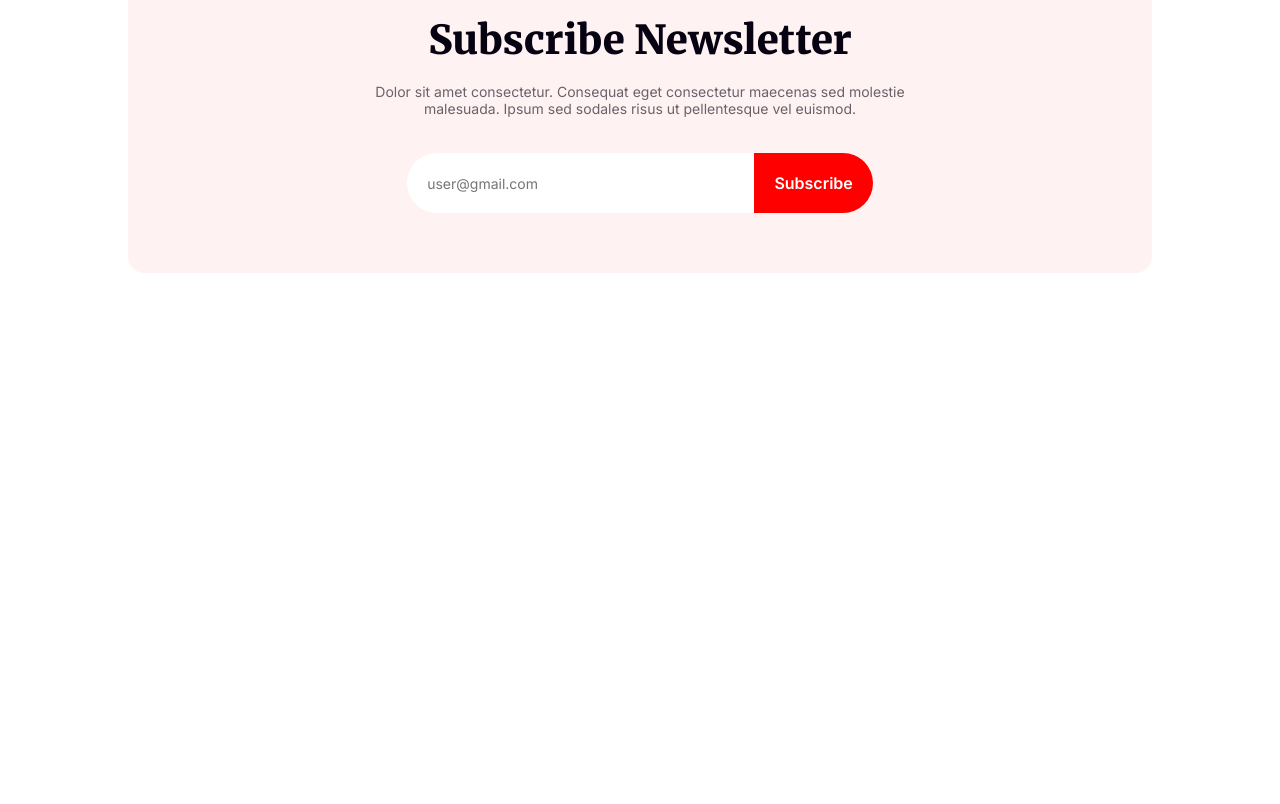
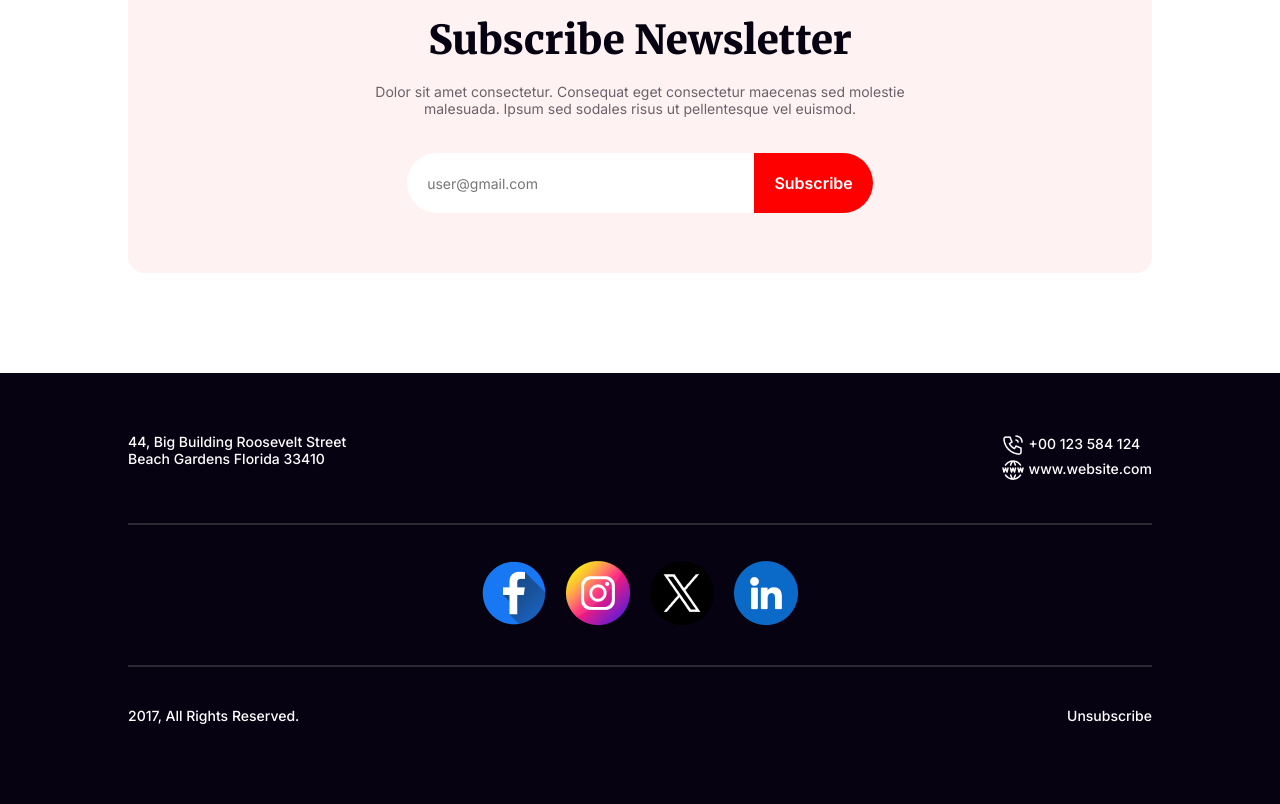
Before and after one commit to Reyad02/b9a1-new-year-new-misssion, a plain HTML site: page index.html in a window 1280 px wide. Shown: the part 4414-5218 px from the top of the page. Before the commit the page ends 4787 px from the top, so only its background shows below. Drawn offline with Linux system fonts and the light colour scheme.

Commit message:
footer part done

```diff
--- a/index.html
+++ b/index.html
@@ -68,6 +68,7 @@
             </div>
         </section>
 
+        <!-- holiday-offer -->
         <!-- <section class="holiday-offer content">
             <p class="holiday-offer-para">WHAT IS FUNCTIONAL</p>
             <h2 class="holiday-offer-heading"><span>Holidays</span> Sale 50%</h2>
@@ -118,11 +119,35 @@
                 <input type="submit" value="Subscribe">
             </div>
         </section>
-
-
     </main>
 
-    <footer>
+    <!-- footer part -->
+    <footer class="footer">
+        <div class="content foot">
+            <div class="first-footer-part">
+                <div class="first-footer-part-1" >
+                    <p>44, Big Building Roosevelt Street </p>
+                    <p>Beach Gardens Florida 33410</p>
+                </div>
+                <div class="first-footer-part-2" >
+                    <p><img src="resources/Call.png" alt=""> +00 123 584 124</p>
+                    <p><img src="resources/Website.png" alt=""> www.website.com</p>
+                </div>
+            </div>
+            <hr>
+            <div class="second-footer-part">
+                <a href="#"> <img src="resources/Facebook.png" alt=""></a>
+                <a href="#"><img src="resources/Instagram.png" alt=""></a>
+                <a href="#"><img src="resources/Twitter.png" alt=""></a>
+                <a href="#"><img src="resources/Linkedin.png" alt=""></a>
+
+            </div>
+            <hr>
+            <div class="third-footer-part">
+                <p>2017, All Rights Reserved.</p>
+                <p>Unsubscribe</p>
+            </div>
+        </div>
 
     </footer>
 </body>
--- a/styles/style.css
+++ b/styles/style.css
@@ -152,6 +152,7 @@
     font-size: 16px;
     font-weight: 700;
     text-transform: uppercase;
+    cursor: pointer;
 }
 
 /* comming-soon-offer part */
@@ -387,4 +388,52 @@ font-weight: 500;
     font-size: 16px;
     font-weight: 600;
     text-transform: capitalize;
+    cursor: pointer;
 }
+
+
+
+/* footer part */
+.foot {
+    margin: 0 auto;
+}
+
+
+.footer {
+    font-family: 'Inter', sans-serif;
+    font-size: 14px;
+    font-weight: 500;
+    background: #070211;
+}
+
+.first-footer-part {
+    display: flex;
+    justify-content: space-between;
+    padding: 60px 0 40px;
+    color: #FFF;
+}
+
+hr {
+    height: 2px;
+    background: rgba(255, 255, 255, 0.15);
+    border: none;
+}
+
+.second-footer-part {
+    display: flex;
+    justify-content: center;
+    gap: 20px;
+    margin: 36px 0;
+
+}
+
+.third-footer-part {
+    display: flex;
+    justify-content: space-between;
+    color: #FFF;
+    padding: 40px 0 80px;
+}
+
+.first-footer-part-2 p img {
+    vertical-align: middle;
+}
```
